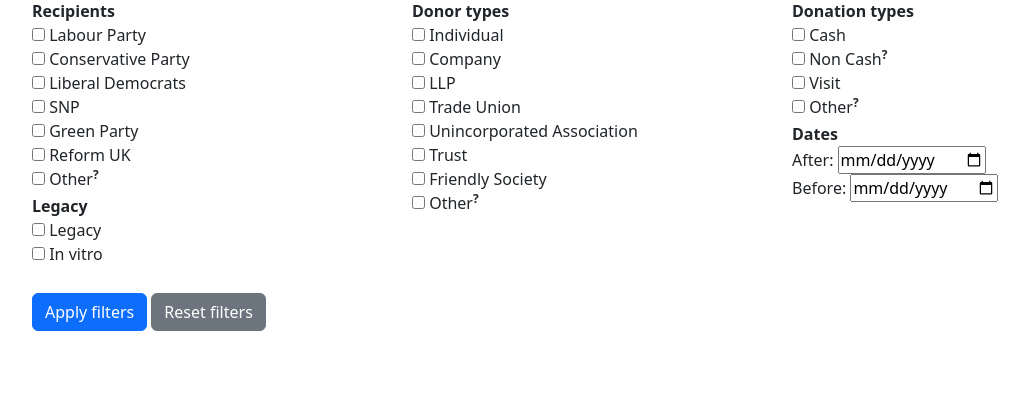
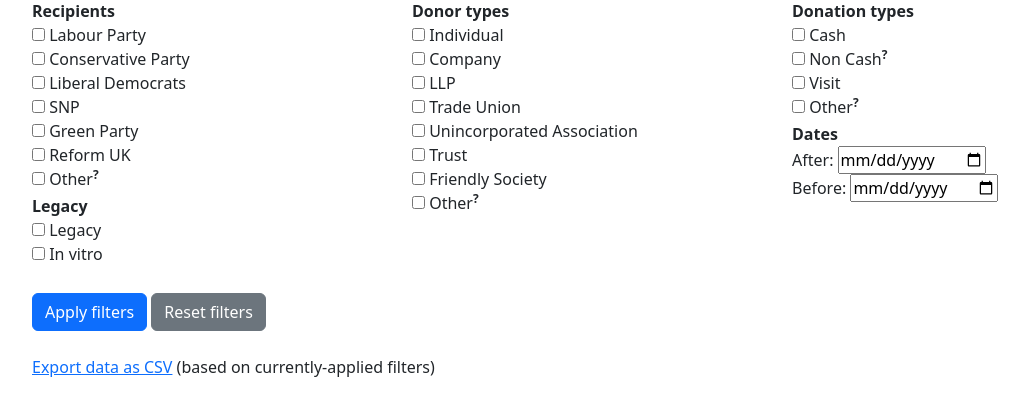
Before and after one commit to willthong/donation-whistle, a Flask app: page / in a window 1280 px wide. Shown: the part 113-533 px from the top of the page, without its empty margins (50-1079 px from the left). Run offline with Flask 3, Linux system fonts and the light colour scheme; some libraries are stand-ins or nearby versions.

Commit message:
Add CSV export feature

```diff
--- a/app/models.py
+++ b/app/models.py
@@ -107,6 +107,9 @@ class Donation(db.Model):
             "type": self.donation_type.name,
             "amount": self.value,
             "legacy": self.is_legacy,
+            "original_donor_name": self.donor.name,
+            "electoral_commission_donor_id": self.donor.ec_donor_id,
+            "electoral_commission_donation_id": self.ec_ref,
         }
 
 class User(UserMixin, db.Model):
--- a/app/routes.py
+++ b/app/routes.py
@@ -1,3 +1,4 @@
+import csv
 from datetime import datetime
 from dateutil.relativedelta import relativedelta
 import json
@@ -96,9 +97,7 @@ def index():
             )
         )
     # The api_filter parameter will be appended to the API URL by the template
-    filter_string = request.query_string.decode()
-    if not filter_string:
-        filter_string = DEFAULT_FILTERS
+    filter_string = request.query_string.decode() or DEFAULT_FILTERS
     return render_template(
         "index.html", title="Home", form=form, api_filter=filter_string
     )
@@ -343,7 +342,12 @@ def donor(id):
             filter_list.append("date_gt_" + request.form["date_gt"])
         if request.form["date_lt"]:
             filter_list.append("date_lt_" + request.form["date_lt"])
-        return redirect(url_for( "donor", id=id,))
+        return redirect(
+            url_for(
+                "donor",
+                id=id,
+            )
+        )
 
     all_filters = request.args.getlist("filter")
 
@@ -787,18 +791,33 @@ def register():
 
 @app.route("/export", methods=["GET"])
 def export_data():
-    """Export all data. Query the API, turn it into JSON and send_file it"""
-    filter_string = request.query_string.decode()
-    all_filters = request.args.getlist("filter")
-    api_url = request.url_root[:-1] + url_for("data")
+    """Export all donations. Query the API, turn it into JSON and send_file it"""
+    filter_string = request.query_string.decode() or DEFAULT_FILTERS
+    api_url = request.url_root[:-1] + url_for("data") + "?" + filter_string
     r = requests.get(api_url)
-    print(r.text)
-    df = [df.to_dict(orient="records")]
+    data = r.json()["data"]
+    for record in data:
+        record["date"] = datetime.strptime(record["date"], "%a, %d %b %Y %H:%M:%S %Z")
+        record["date"] = record["date"].strftime("%Y-%m-%d")
+    filename = "donation_whistle_export_" + datetime.now().strftime("%Y-%m-%d") + ".csv"
+    pretty_field_names = {
+        "electoral_commission_donation_id": "Electoral Commission donation ID",
+        "electoral_commission_donor_id": "Electoral Commission donor ID",
+        "date": "Donation date",
+        "donor": "Donor name (alias)",
+        "original_donor_name": "Original donor name",
+        "alias_id": "Donor alias ID",
+        "donor_type": "Donor type",
+        "recipient": "Recipient name",
+        "recipient_id": "Recipient ID",
+        "type": "Donation type",
+        "amount": "Donation amount",
+        "legacy": "Is legacy?",
+    }
+    with open("app/" + filename, "w") as csvfile:
+        writer = csv.DictWriter(csvfile, fieldnames=pretty_field_names.keys())
+        writer.writerow(dict(pretty_field_names))
+        for record in data:
+            writer.writerow(record)
 
-    # filename = (
-    #     "donation_whistle_export_" + datetime.now().strftime("%Y-%m-%d") + ".json"
-    # )
-    # with open("app/" + filename, "w") as writer:
-    #     writer.write(r.text)
-
-    return redirect(url_for("index"))
+    return send_file(filename, as_attachment=True, mimetype="csv")
--- a/app/templates/index.html
+++ b/app/templates/index.html
@@ -85,6 +85,8 @@
       <button type="submit" class="btn btn-primary" >Apply filters</button> </form>
       <button type="button" class="btn btn-secondary" onclick="window.location.href = '{{ url_for('index') }}'; return false;">Reset filters</button>
       <br><br>
+      <a href="https://youtu.be/dQw4w9WgXcQ?si=jKF2X_3C339C2Ubf" id="csvLink">Export data as CSV</a> (based on currently-applied filters)
+      <br><br>
     </span>
     </div>
   <div id="table"></div>
@@ -132,8 +134,15 @@
       return value;
     }
 
-    // Adjust tickboxes and date fields to match filters in api_filter template variable
+    // Adjust tickboxes and date fields to match filters in api_filter template
+    // variable. Also updates CSV export link to match filters.
     window.onload = function() {
+
+      var currentUrl = window.location.href;
+      var csvUrl = currentUrl.replace("index","export");
+      var oldCsvUrl = document.getElementById("csvLink");
+      oldCsvUrl.setAttribute('href', csvUrl);
+
       const regex = /filter\=([^&]+?)(?:&|$)/g;
       const recipientFilters = [];
       let match;
```
Also changed, not shown: README.md.
